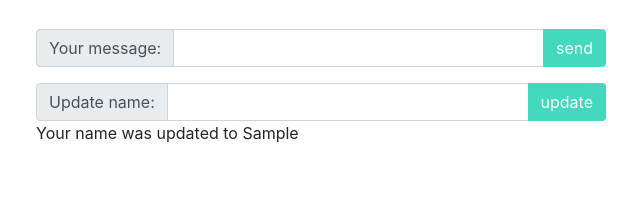
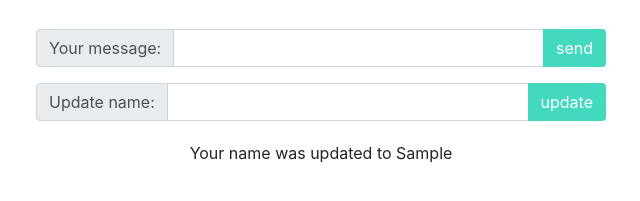
Before and after one commit to MateuszProkop/7-RealTimeChatroom, a plain HTML site: page index.html in a window 1280 px wide. Both pictures are taken after typing "Sample" into the empty fields and a click on the input "update". Shown: the part 169-370 px from the top of the page, without its empty margins (319-959 px from the left). Drawn offline with nearby package versions, Linux system fonts and the light colour scheme; no server answers.

Commit message:
Storing username in local Storage feature

```diff
--- a/scripts/app.js
+++ b/scripts/app.js
@@ -26,9 +26,12 @@ newNameForm.addEventListener('submit', (e) => {
 	}, 3000);
 });
 
+//check local storage for a name
+const username = localStorage.username ? localStorage.username : 'anon';
+
 //class instances
 const chatUI = new ChatUI(chatList);
-const chatroom = new Chatroom('gaming', 'shaun');
+const chatroom = new Chatroom('gaming', username);
 
 //get chats and render
 chatroom.getChats((data) => {
--- a/scripts/chat.js
+++ b/scripts/chat.js
@@ -24,10 +24,7 @@ class Chatroom {
 		return response;
 	}
 	getChats(callback) {
-		this.unsub = this.chats
-            .where('room', '==', this.room)
-            .orderBy('created_at')
-            .onSnapshot((snapshot) => {
+		this.unsub = this.chats.where('room', '==', this.room).orderBy('created_at').onSnapshot((snapshot) => {
 			snapshot.docChanges().forEach((change) => {
 				if (change.type === 'added') {
 					//update UI
@@ -38,6 +35,7 @@ class Chatroom {
 	}
 	updateName(username) {
 		this.username = username;
+		localStorage.setItem('username', username);
 	}
 	updateRoom(room) {
 		this.room = room;
--- a/styles.css
+++ b/styles.css
@@ -17,3 +17,7 @@
 	font-size: 0.7em;
 	color: #999;
 }
+.update-mssg {
+	text-align: center;
+	margin: 20px auto;
+}
```
